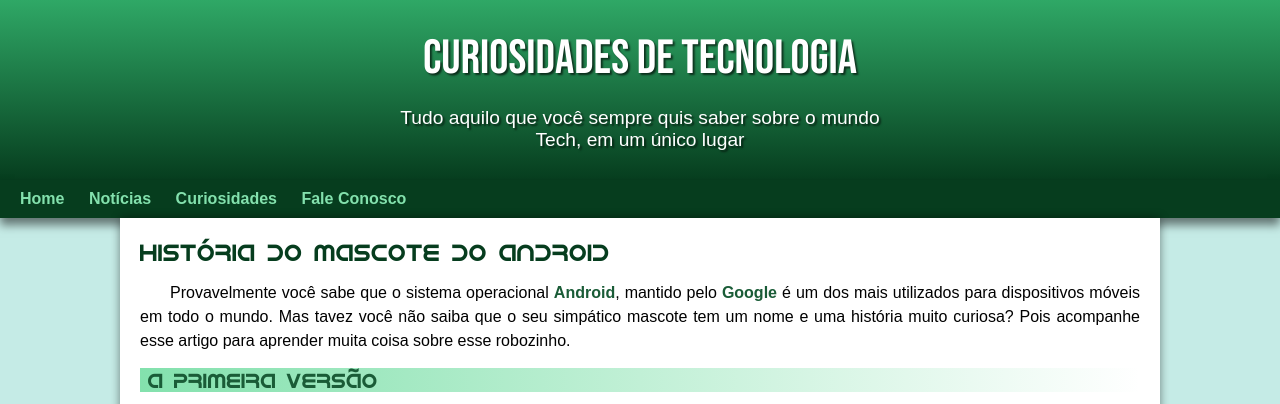
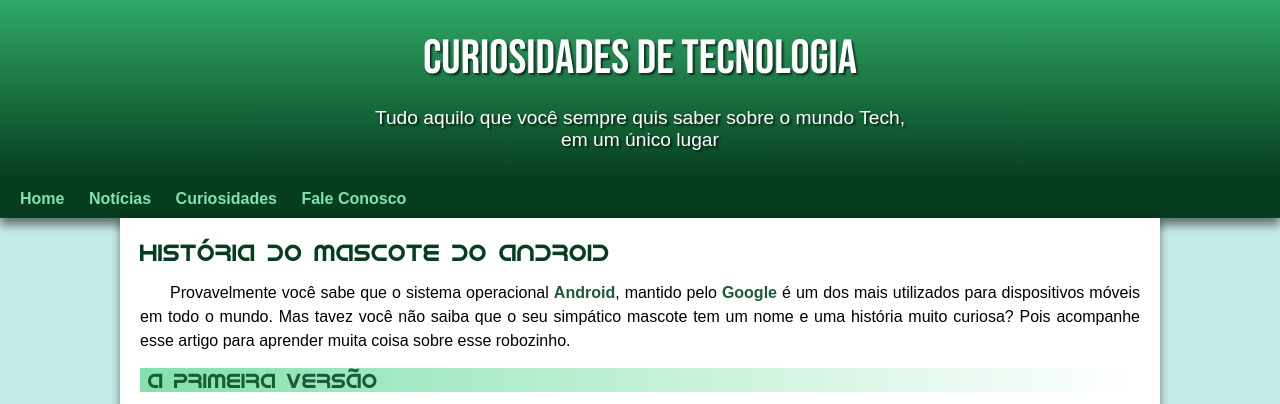
Before and after one commit to CarddosoCaio/android, a plain HTML site: page index.html in a window 1280 px wide. Shown: the top 404 px of the page. Drawn offline with Linux system fonts and the light colour scheme.

Commit message:
header > p width

```diff
--- a/style/style.css
+++ b/style/style.css
@@ -48,9 +48,9 @@ header > h1 {
 }
 
 header > p {
-    max-width: 500px;
+    max-width: 550px;
     margin: auto;
-    margin-bottom: 20px;
+    margin-bottom: 25px;
     padding: 0px 10px;
     font-family: var(--fonte-padrao);
     font-size: 1.2em;
```
